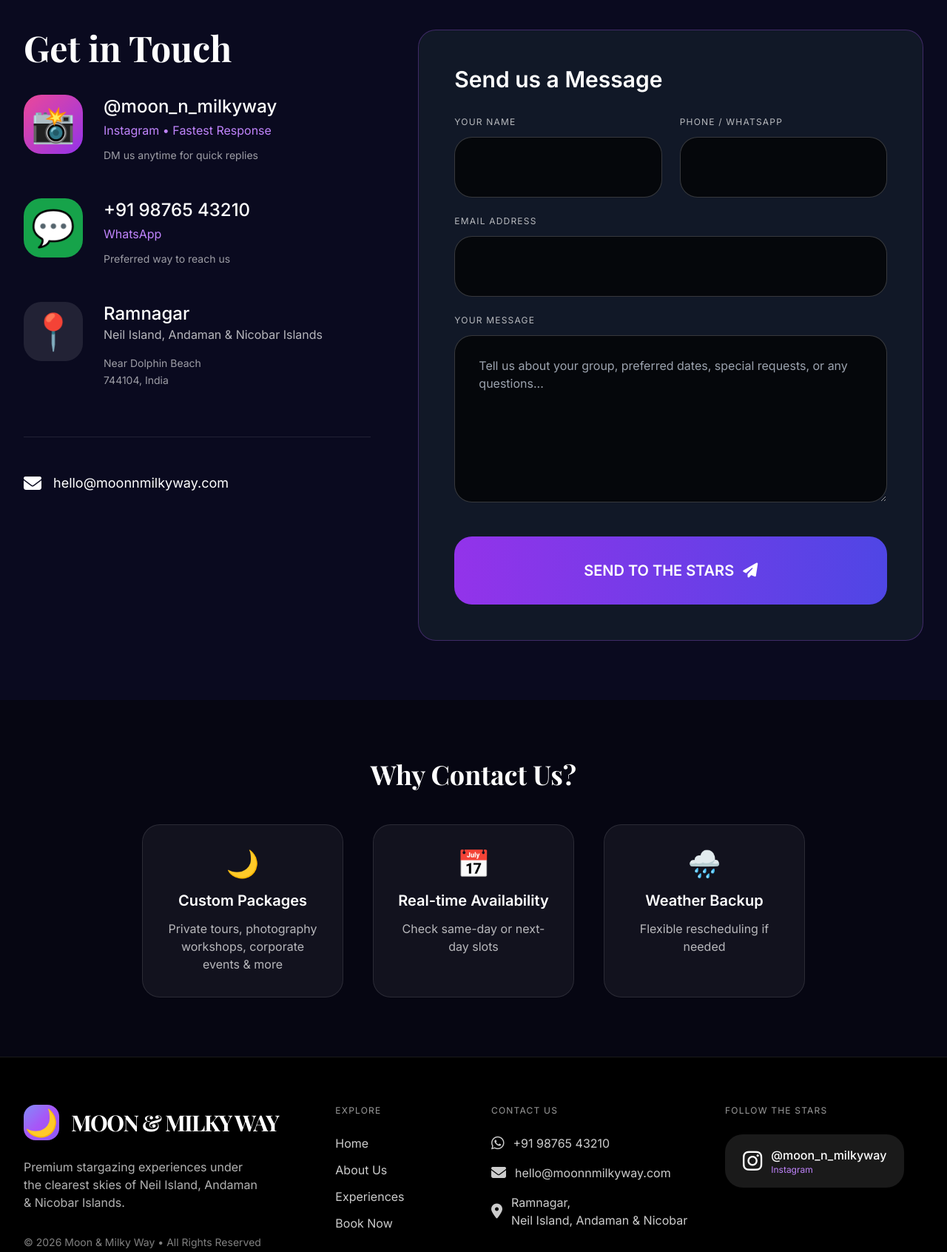
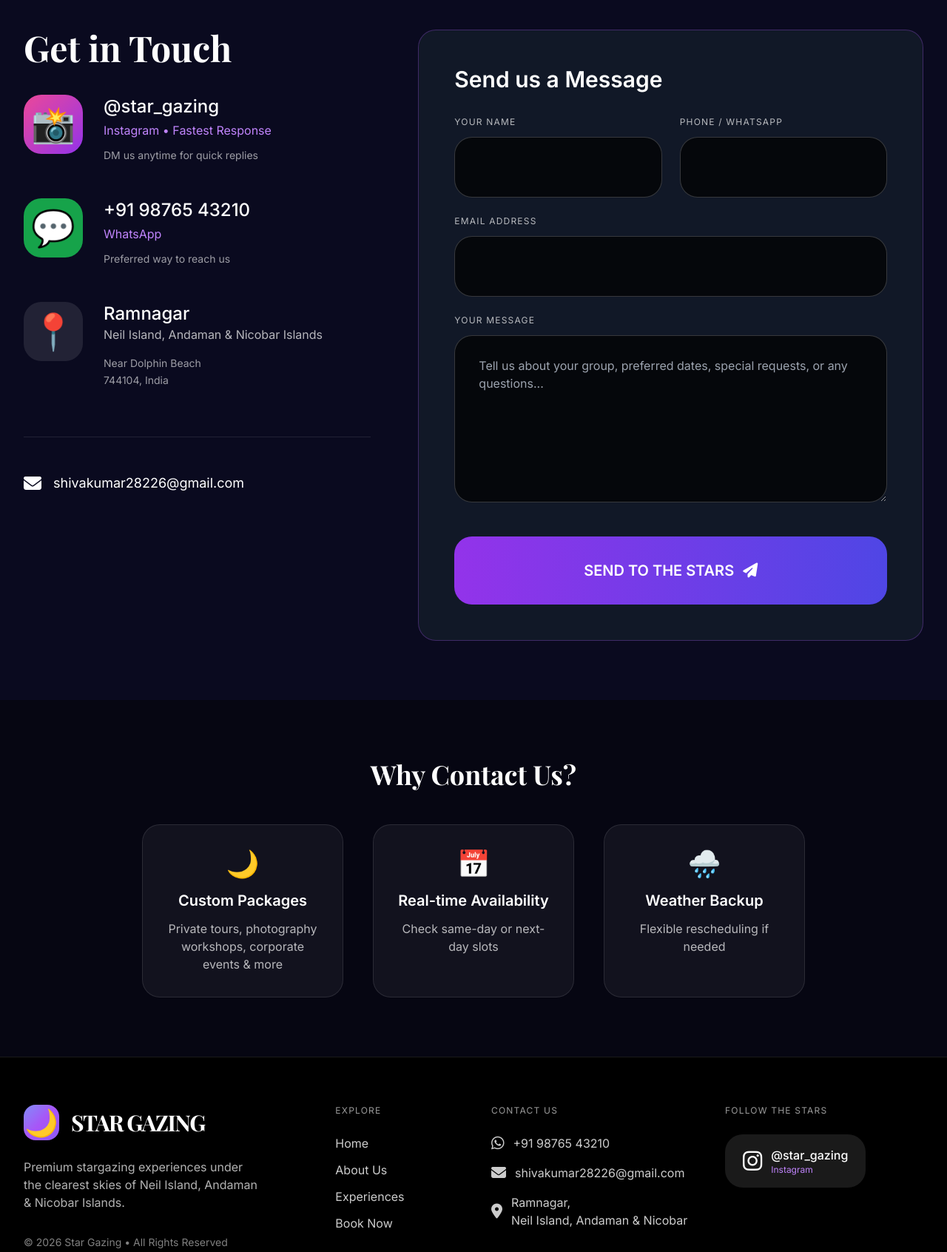
Before and after one commit to shivakumar202/moon_-_milkyway, a website: page contact.html in a window 1280 px wide. Shown: the part 840-2532 px from the top of the page at 74% size. Drawn offline with nearby package versions, Linux system fonts and the light colour scheme.

Commit message:
make general

```diff
--- a/contact.html
+++ b/contact.html
@@ -3,7 +3,7 @@
   <head>
     <meta charset="UTF-8" />
     <meta name="viewport" content="width=device-width, initial-scale=1.0" />
-    <title>Moon & Milky Way | Stargazing Neil Island, Andaman</title>
+    <title>Star Gazing | Stargazing Neil Island, Andaman</title>
     <script src="https://cdnjs.cloudflare.com/ajax/libs/three.js/r134/three.min.js"></script>
     <link rel="stylesheet" href="dist/styles.css" />
     <link
@@ -65,7 +65,7 @@
           </div>
           <div>
             <span class="title-font text-3xl font-bold tracking-tighter"
-              >MOON &amp; MILKY WAY</span
+              >STAR GAZING</span
             >
             <div class="text-[10px] text-purple-400 -mt-1 tracking-[2px]">
               NEIL ISLAND • ANDAMAN
@@ -167,7 +167,7 @@
           <div class="space-y-12">
             <!-- Instagram -->
             <a
-              href="https://www.instagram.com/moon_n_milkyway"
+              href="https://www.instagram.com/_7ncognito/"
               target="_blank"
               class="group flex items-start gap-7 hover:scale-[1.02] transition"
             >
@@ -178,7 +178,7 @@
               </div>
               <div>
                 <div class="text-2xl font-medium group-hover:underline">
-                  @moon_n_milkyway
+                  @star_gazing
                 </div>
                 <div class="text-purple-400 mt-1">
                   Instagram • Fastest Response
@@ -232,11 +232,11 @@
           <!-- Email -->
           <div class="mt-16 pt-12 border-t border-white/10">
             <a
-              href="mailto:hello@moonnmilkyway.com"
+              href="mailto:shivakumar28226@gmail.com"
               class="flex items-center gap-4 text-lg hover:text-purple-300"
             >
               <i class="fas fa-envelope text-2xl"></i>
-              <span>hello@moonnmilkyway.com</span>
+              <span>shivakumar28226@gmail.com</span>
             </a>
           </div>
         </div>
@@ -348,7 +348,7 @@
               </div>
               <div>
                 <span class="title-font text-3xl font-bold tracking-tighter"
-                  >MOON &amp; MILKY WAY</span
+                  >STAR GAZING</span
                 >
               </div>
             </div>
@@ -357,7 +357,7 @@
               Island, Andaman & Nicobar Islands.
             </p>
             <div class="mt-8 text-white/50 text-sm">
-              © 2026 Moon & Milky Way • All Rights Reserved
+              © 2026 Star Gazing • All Rights Reserved
             </div>
           </div>
 
@@ -407,11 +407,11 @@
                 <span>+91 98765 43210</span>
               </a>
               <a
-                href="mailto:hello@moonnmilkyway.com"
+                href="mailto:shivakumar28226@gmail.com"
                 class="flex items-center gap-3 hover:text-purple-300 transition"
               >
                 <i class="fas fa-envelope text-xl"></i>
-                <span>hello@moonnmilkyway.com</span>
+                <span>shivakumar28226@gmail.com</span>
               </a>
               <div class="flex items-center gap-3">
                 <i class="fas fa-map-marker-alt text-xl"></i>
@@ -428,13 +428,13 @@
               Follow the Stars
             </h4>
             <a
-              href="https://www.instagram.com/moon_n_milkyway"
+              href="https://www.instagram.com/_7ncognito/"
               target="_blank"
               class="inline-flex items-center gap-3 bg-white/10 hover:bg-white/20 transition px-6 py-4 rounded-3xl"
             >
               <i class="fab fa-instagram text-3xl"></i>
               <div>
-                <div class="font-medium">@moon_n_milkyway</div>
+                <div class="font-medium">@star_gazing</div>
                 <div class="text-xs text-purple-400">Instagram</div>
               </div>
             </a>
```
Also changed, not shown: about.html (+9 -9 lines), booking.html (+8 -8 lines), experiences.html (+8 -8 lines), index.html (+10 -10 lines).
